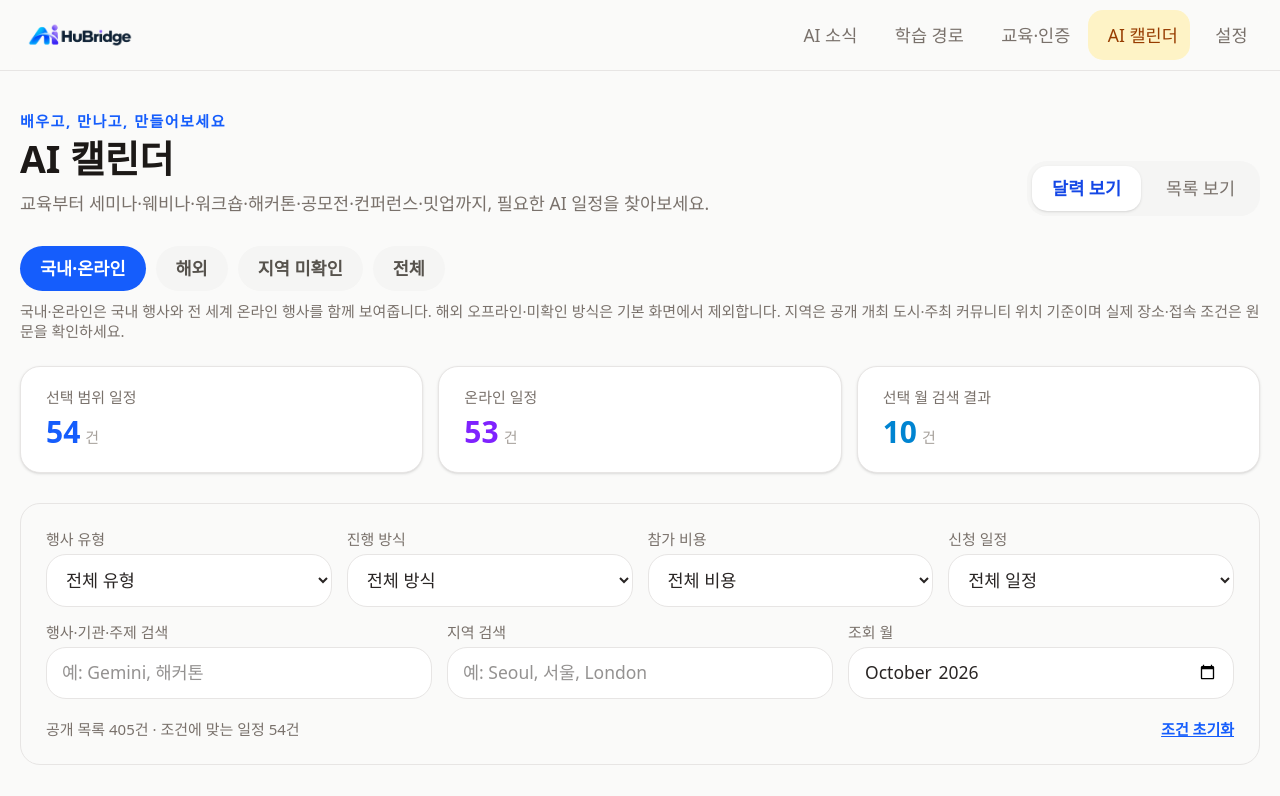
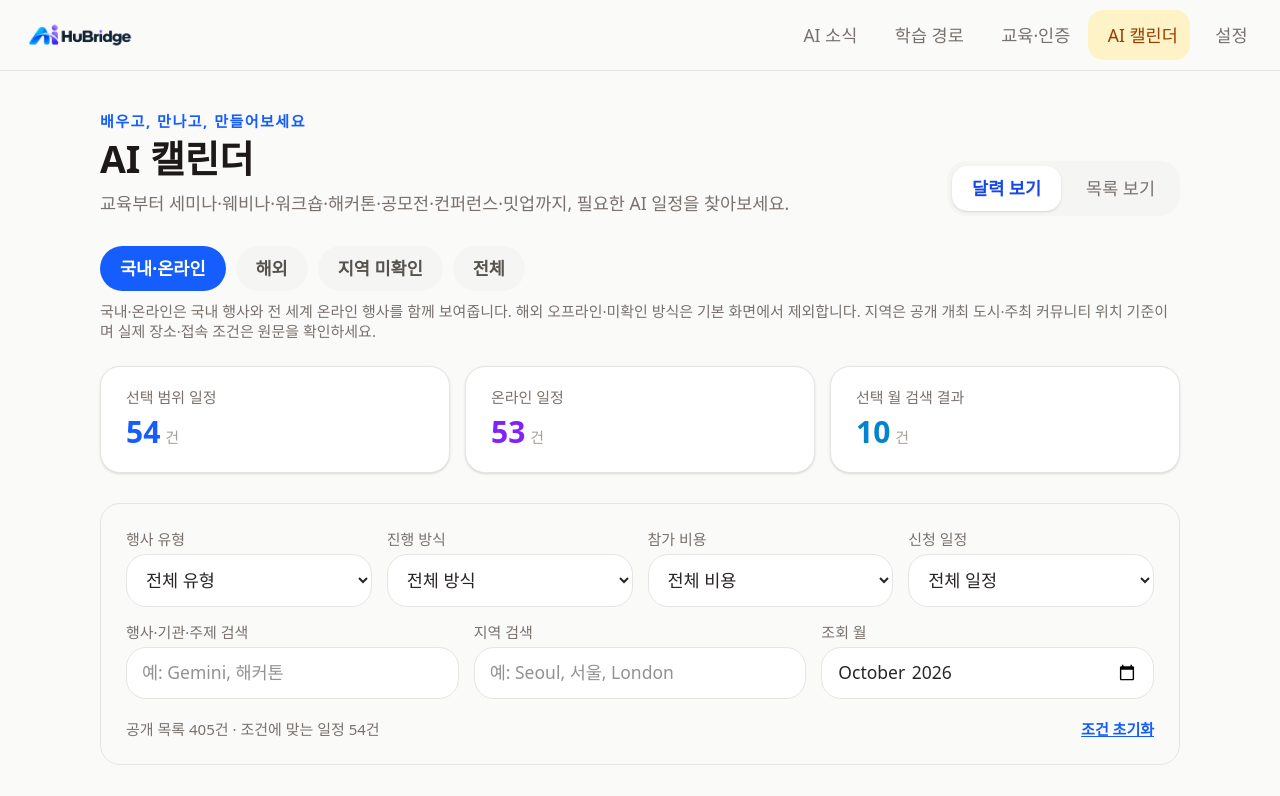
Before and after one commit to Oh-JunTaek/AIHuBridge, a React (Vite) app: page /calendar in a window 1280 px wide. Shown: the top 796 px of the page. Built offline with nearby package versions, Linux system fonts and the light colour scheme; a web font is replaced by a local one.

Commit message:
docs: AI 캘린더 페이지 넓이 재조정 (max-w-4xl)

```diff
--- a/src/pages/Calendar.tsx
+++ b/src/pages/Calendar.tsx
@@ -49,7 +49,7 @@ export default function Calendar() {
   const reset = () => { setAudience('domestic'); setType('all'); setMode('all'); setFee('all'); setRegistration('all'); setSearch(''); setRegion(''); setSelectedDay(null); };
 
   return (
-    <div className="mx-auto max-w-6xl px-4 py-8 text-stone-700 dark:text-stone-200">
+    <div className="mx-auto max-w-4xl px-4 py-8 text-stone-700 dark:text-stone-200">
       <header className="mb-6 flex flex-wrap items-end justify-between gap-4">
         <div><p className="mb-1 text-xs font-semibold tracking-widest text-blue-600 dark:text-blue-300">배우고, 만나고, 만들어보세요</p><h1 className="text-3xl font-bold text-stone-900 dark:text-stone-100">AI 캘린더</h1><p className="mt-2 max-w-2xl text-sm text-stone-500 dark:text-stone-400">교육부터 세미나·웨비나·워크숍·해커톤·공모전·컨퍼런스·밋업까지, 필요한 AI 일정을 찾아보세요.</p></div>
         <div className="flex gap-1 rounded-xl bg-stone-100 p-1 dark:bg-stone-800" aria-label="일정 보기 방식">
```
